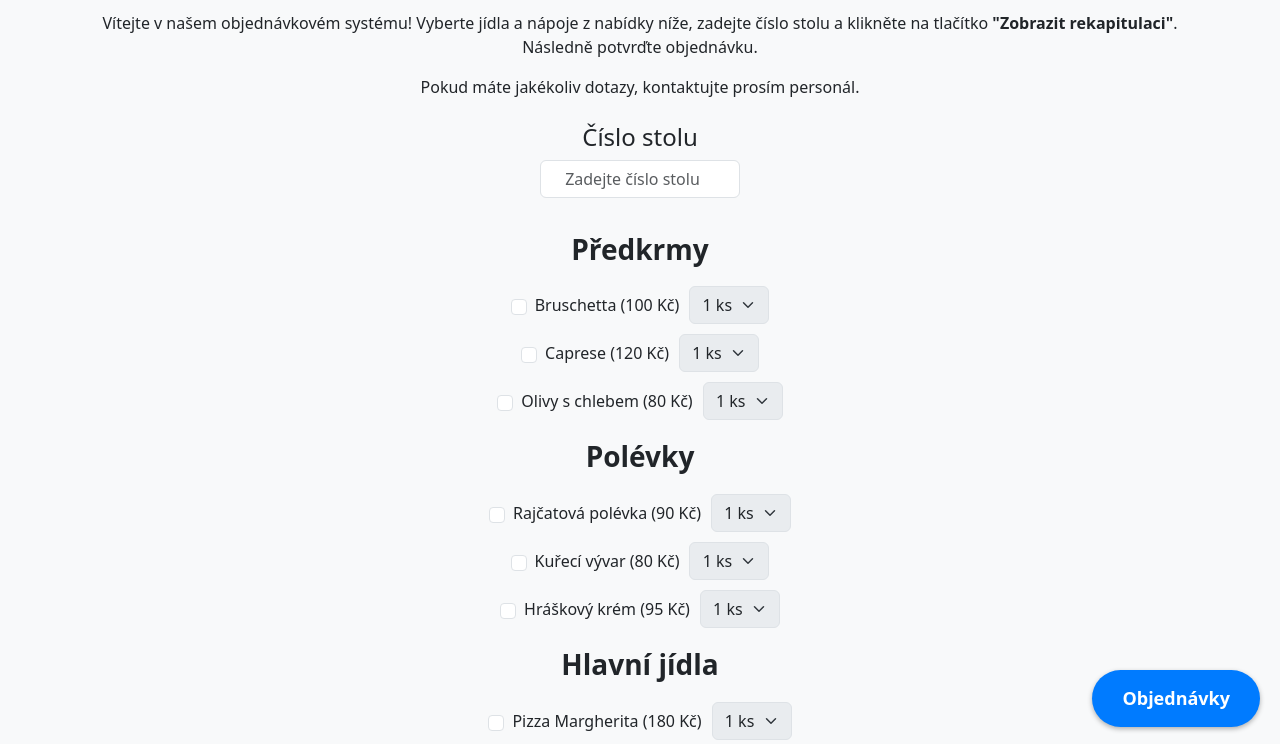
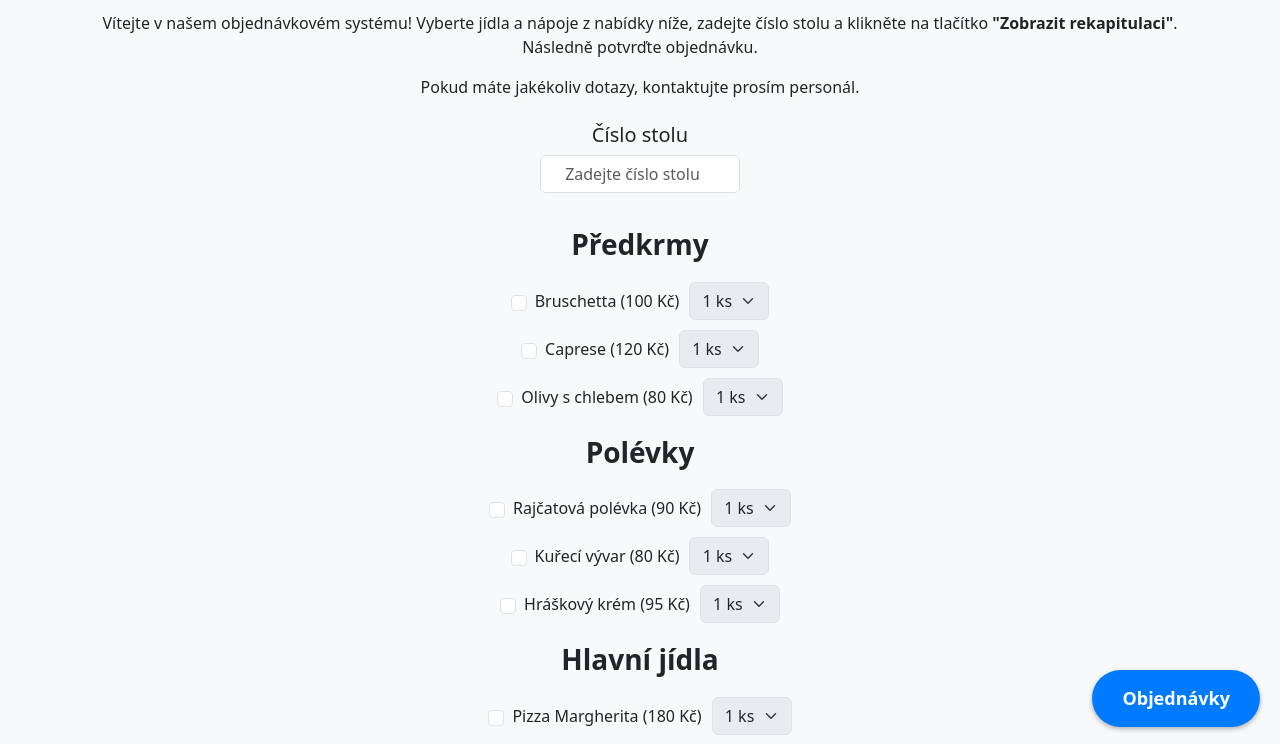
Before and after one commit to jamar88/restaurant-ordering, a website: page index.html in a window 1280 px wide. Shown: the part 53-797 px from the top of the page. Drawn offline with nearby package versions, Linux system fonts and the light colour scheme.

Commit message:
Update index.html

```diff
--- a/index.html
+++ b/index.html
@@ -89,8 +89,6 @@
   }
 }
 
-
-
 .menu-item {
   display: flex;
   justify-content: center; /* Zarovná celé menu na střed */
@@ -127,7 +125,7 @@
     <form id="orderForm" class="mt-4">
       <!-- Číslo stolu -->
  <div class="center-container">
-<h4 class="text-center">Číslo stolu</h4>
+<h5 class="text-center">Číslo stolu</h5>
   <input type="number" class="form-control table-input" id="table" placeholder="Zadejte číslo stolu" required>
 </div>
 
```
